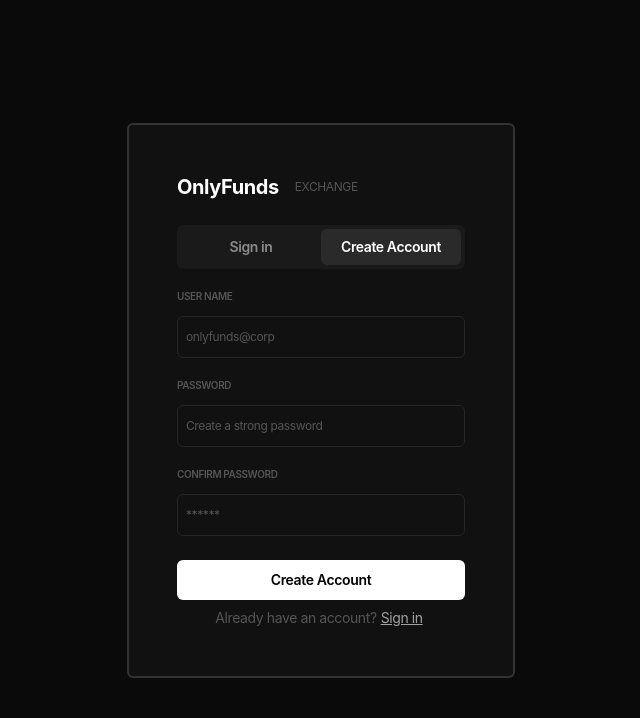
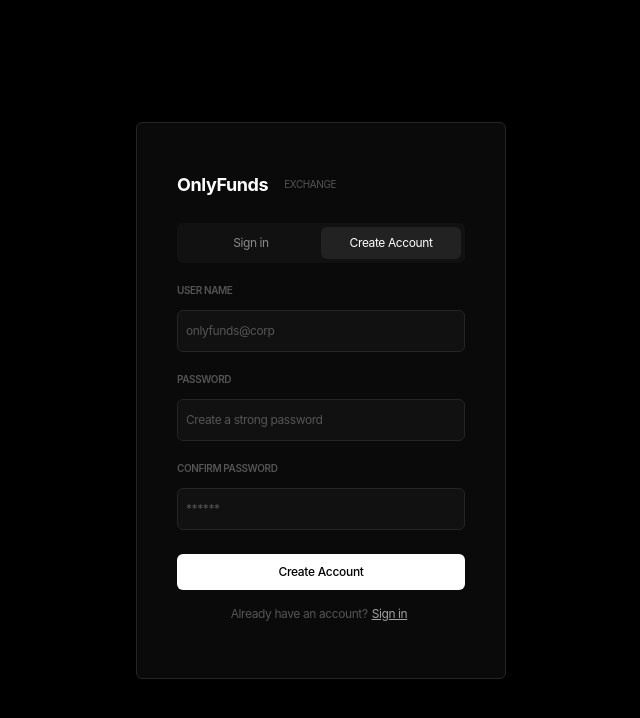
Before and after one commit to Bhargav16exd/CEX-Frontend, a React (Vite) app: page /signup in a window 1280 px wide. Shown: the top 718 px of the page, without its empty margins (319-959 px from the left). Built offline with nearby package versions, Linux system fonts and the light colour scheme.

Commit message:
fix&optimized: ui style and components sign up page

```diff
--- /dev/null
+++ b/src/components/ErrorMsgComponent.tsx
@@ -0,0 +1,12 @@
+export default function ErrorMessageComponent({errorActive, errorMessage}:{errorActive:boolean, errorMessage:string}){
+  return(
+    <>
+    {
+      errorActive &&
+      <p className="text-center text-red-400 text-xs my-2 max-w-xs text-wrap overflow-hidden">
+        {errorMessage}
+      </p>
+    }
+    </>
+  )
+}
--- a/src/components/InputLabelComponent.tsx
+++ b/src/components/InputLabelComponent.tsx
@@ -4,7 +4,7 @@ export default function InputLabelComponent({labelName,value,handleChange,name,i
       <label className="my-2 text-2xs font-semibold text-[#555555]">
           {labelName}
       </label>
-      <input type={inputType} autoComplete={`new-${labelName}`} placeholder={placeholder} className="my-1 outline-none border border-border-standard rounded-md w-2xs py-3 px-2 text-xs bg-[#111111] placeholder:text-[#555555] text-white" onChange={handleChange} name={name} value={value} />
+      <input type={inputType} autoComplete={`new-${labelName}`} placeholder={placeholder} className="my-1 outline-none border border-b-color-standard rounded-md w-2xs py-3 px-2 text-xs bg-[#111111] placeholder:text-[#555555] text-white" onChange={handleChange} name={name} value={value} />
     </div>
   )
 }
--- /dev/null
+++ b/src/components/SigninSignupSwitcherComponent.tsx
@@ -0,0 +1,23 @@
+import { Link } from "react-router"
+
+export default function SigninSignupSwitcherComponent({isSignInActive, isSignUpActive}:{isSignInActive:boolean, isSignUpActive:boolean}){
+
+  const activeStyle = "bg-[#222222] rounded-md text-white"
+  const notActiveStyle = "text-[#8A8A8A]"
+
+  return (
+    <div className="bg-[#111111] rounded-md flex p-1 mb-2 mt-6">
+
+      <div className={`w-1/2 text-center text-xs py-2 ${isSignInActive ? activeStyle : notActiveStyle}`}>
+        <Link to={"/signin"}>
+          Sign in
+        </Link>
+      </div>
+      <div className={`w-1/2 text-center text-xs py-2 ${isSignUpActive ? activeStyle : notActiveStyle}`}>
+        <Link to={"/signup"}>
+          Create Account
+        </Link>
+      </div>
+    </div>
+  )
+}
--- /dev/null
+++ b/src/components/TitleComponent.tsx
@@ -0,0 +1,10 @@
+export default function TitleComponent(){
+  return(
+    <span className="flex justify-start items-center gap-4">
+      <h1 className="font-bold text-lg text-white">
+        OnlyFunds
+      </h1>
+      <p className="text-[#555555] text-2xs">EXCHANGE</p>
+    </span>
+  )
+}
--- a/src/index.css
+++ b/src/index.css
@@ -2,7 +2,7 @@
 
 
 @theme {
-  --color-border-standard: #252525;
+  --color-b-color-standard: #252525;
   --color-black-standard:#000000;
 }
 
--- a/src/pages/SigninPage.tsx
+++ b/src/pages/SigninPage.tsx
@@ -6,6 +6,9 @@ import { signin } from "../redux/slices/authenticationSlice";
 import type { AppDispatch } from "../redux/store";
 import ButtonWhite from "../components/ButtonWhiteComponent";
 import { useErrorLoaderState } from "../hooks/useErrorLoaderState";
+import TitleComponent from "../components/TitleComponent";
+import SigninSignupSwitcherComponent from "../components/SigninSignupSwitcherComponent";
+import ErrorMessageComponent from "../components/ErrorMsgComponent";
 
 export default function Signin(){
 
@@ -15,7 +18,7 @@ export default function Signin(){
   const { token } = useSelector((state:any)=>state.auth);
   const navigate = useNavigate();
 
-  const { popError, isErrorActive, errorMessage, isLoaderActive, setLoaderActive} = useErrorLoaderState()
+  const { popError, isErrorActive, errorMessage, isLoaderActive, setLoaderActive} = useErrorLoaderState();
 
 
   // ------- DISPATCH AND ERROR HANLDERS --------
@@ -63,27 +66,11 @@ export default function Signin(){
   return(
     <div className="h-screen w-screen bg-black-standard flex justify-center items-center tracking-tight broder">
 
-      <div className="border border-border-standard bg-[#0A0A0A] py-12 px-10 rounded-md flex flex-col">
+      <div className="border border-b-color-standard bg-[#0A0A0A] py-12 px-10 rounded-md flex flex-col">
 
-        <span className="flex justify-start items-center gap-4">
-          <h1 className="font-bold text-lg text-white">
-            OnlyFunds
-          </h1>
-          <p className="text-[#555555] text-2xs">EXCHANGE</p>
-        </span>
+        <TitleComponent/>
 
-        <div className="bg-[#111111] rounded-md flex p-1 mb-2 mt-6">
-          <div className="w-1/2 text-center py-2  bg-[#222222] rounded-md text-white  text-xs">
-            <Link to={"/signin"}>
-              Sign in
-            </Link>
-          </div>
-          <div className="w-1/2 text-center py-2 text-[#8A8A8A] text-xs ">
-            <Link to={"/signup"}>
-             Create Account
-            </Link>
-          </div>
-        </div>
+        <SigninSignupSwitcherComponent isSignInActive={true} isSignUpActive={false}/>
 
         <InputLabelComponent
           labelName="USER NAME"
@@ -105,12 +92,7 @@ export default function Signin(){
 
         <ButtonWhite OnClickFunctionHanlder={OnClickSignin} isLoaderActive={isLoaderActive} buttonName={"Sign in to OnlyFunds"}/>
 
-        {
-          isErrorActive &&
-          <p className="text-center text-red-400 text-xs my-2 max-w-xs text-wrap overflow-hidden">
-            {errorMessage}
-          </p>
-        }
+        <ErrorMessageComponent errorActive={isErrorActive} errorMessage={errorMessage}/>
 
         <span className="text-xs text-center text-[#555555] my-2">
           <p>Dont have an account?
--- a/src/pages/SignupPage.tsx
+++ b/src/pages/SignupPage.tsx
@@ -4,18 +4,20 @@ import { Link, useNavigate } from "react-router";
 import { useDispatch, useSelector } from "react-redux";
 import { signup } from "../redux/slices/authenticationSlice";
 import type { AppDispatch } from "../redux/store";
-import LoaderWhite from "../components/WhiteLoaderCompoenet";
+import { useErrorLoaderState } from "../hooks/useErrorLoaderState";
+import TitleComponent from "../components/TitleComponent";
+import SigninSignupSwitcherComponent from "../components/SigninSignupSwitcherComponent";
+import ButtonWhite from "../components/ButtonWhiteComponent";
+import ErrorMessageComponent from "../components/ErrorMsgComponent";
 
 export default function Signup(){
 
   // ------- DISPATCH AND ERROR HANLDERS --------
 
   const dispatch = useDispatch<AppDispatch>();
-  const [isLoaderActive, setLoaderActive] = useState(false);
   const { token } = useSelector((state:any)=>state.auth);
-  const [isErrorActive, setErrorActive] = useState(false);
-  const [errorMessage, setErrorMessage] = useState("");
   const navigate = useNavigate();
+  const { popError, isErrorActive, errorMessage, isLoaderActive, setLoaderActive} = useErrorLoaderState();
 
   const [inputs, setInputs] = useState({
     username:"",
@@ -23,16 +25,6 @@ export default function Signup(){
     confirmPassword:""
   });
 
-  function popError(errorMessage:string){
-    setLoaderActive(false);
-    setErrorActive(true);
-    setErrorMessage(errorMessage);
-
-    setTimeout(()=>{
-      setErrorActive(false);
-      setErrorMessage("");
-    }, 5000)
-  }
 
   // ------- DISPATCH AND ERROR HANLDERS --------
 
@@ -79,29 +71,13 @@ export default function Signup(){
     },[])
 
   return(
-    <div className="h-screen w-screen bg-[#0A0A0A] flex justify-center items-center tracking-tight">
+    <div className="h-screen w-screen bg-black-standard flex justify-center items-center tracking-tight">
 
-      <div className="border-2 border-[#333333] bg-[#111111] p-12 rounded-md flex flex-col">
+      <div className="border border-b-color-standard bg-[#0A0A0A] py-12 px-10 rounded-md flex flex-col">
 
-        <span className="flex justify-start items-center gap-4">
-          <h1 className="font-bold text-xl text-white">
-            OnlyFunds
-          </h1>
-          <p className="text-[#555555] text-xs">EXCHANGE</p>
-        </span>
+        <TitleComponent/>
 
-        <div className="bg-[#1A1A1A] rounded-md flex p-1 mb-2 mt-6">
-          <div className="w-1/2 text-center py-2 text-[#8A8A8A] text-sm font-semibold">
-             <Link to={"/signin"}>
-              Sign in
-            </Link>
-          </div>
-          <div className="w-1/2 text-center py-2 bg-[#2A2A2A] rounded-md text-white font-semibold text-sm">
-           <Link to={"/signup"}>
-              Create Account
-            </Link>
-          </div>
-        </div>
+        <SigninSignupSwitcherComponent isSignInActive={false} isSignUpActive={true}/>
 
         <InputLabelComponent
           labelName="USER NAME"
@@ -130,20 +106,11 @@ export default function Signup(){
           placeholder="******"
         />
 
-        <button className="bg-white rounded-md mt-4 my-2 py-2.5 text-sm font-semibold tracking-tight cursor-pointer flex justify-center items-center" onClick={OnClickSignup}>
-          {
-            isLoaderActive ? <LoaderWhite/> : <>Create Account</>
-          }
-        </button>
+        <ButtonWhite OnClickFunctionHanlder={OnClickSignup} buttonName="Create Account" isLoaderActive={isLoaderActive}/>
 
-        {
-          isErrorActive &&
-          <p className="text-center text-red-400 text-sm my-2 max-w-xs text-wrap overflow-hidden">
-            {errorMessage}
-          </p>
-        }
+        <ErrorMessageComponent errorActive={isErrorActive} errorMessage={errorMessage}/>
 
-        <span className="text-sm text-center text-[#555555]">
+        <span className="text-xs text-center text-[#555555] my-2">
           <p>Already have an account?
              <Link to={'/signin'}>
                 <button className="text-[#A1A1A1] underline hover:text-white cursor-pointer mx-1">Sign in</button>
```
